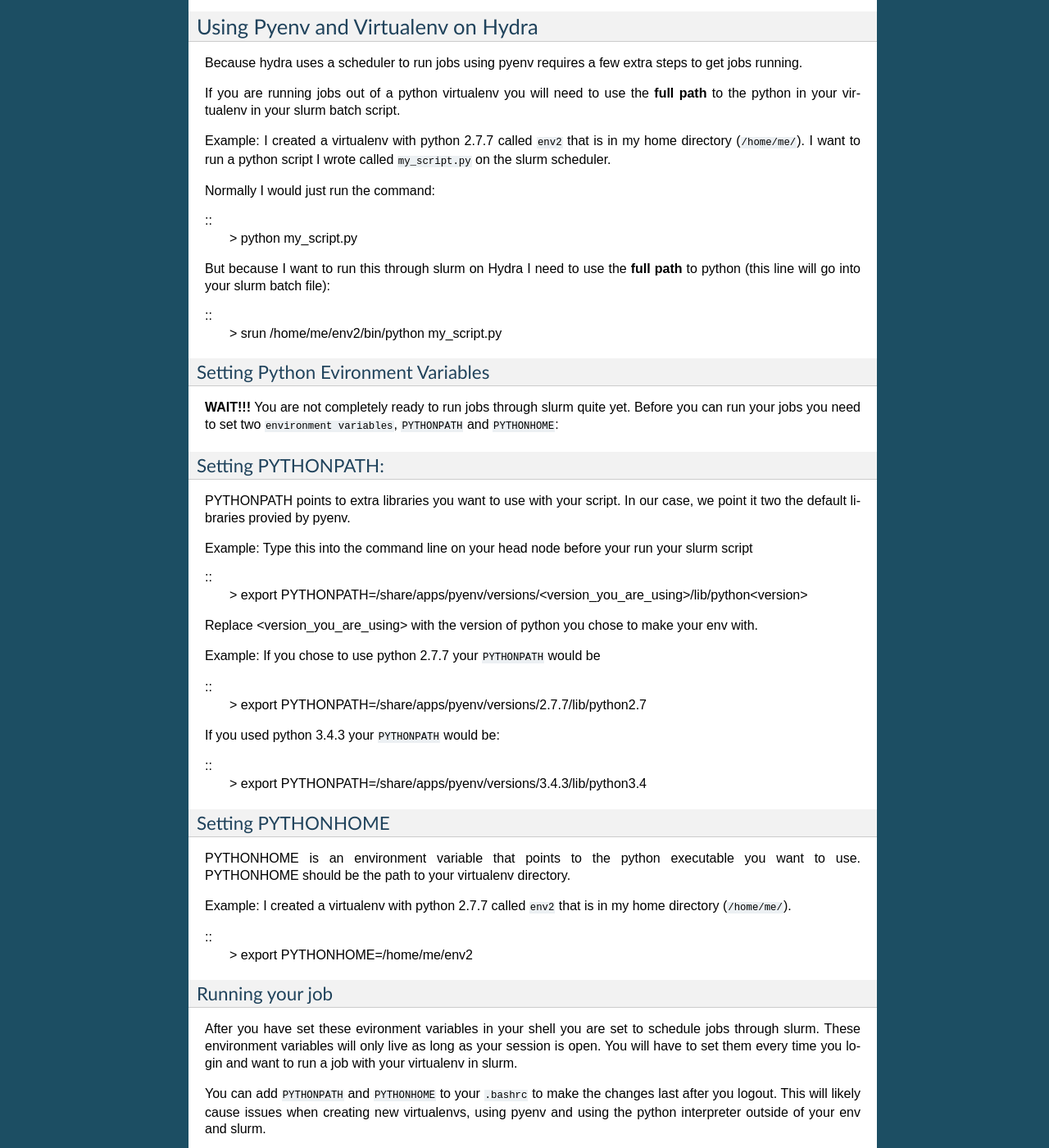
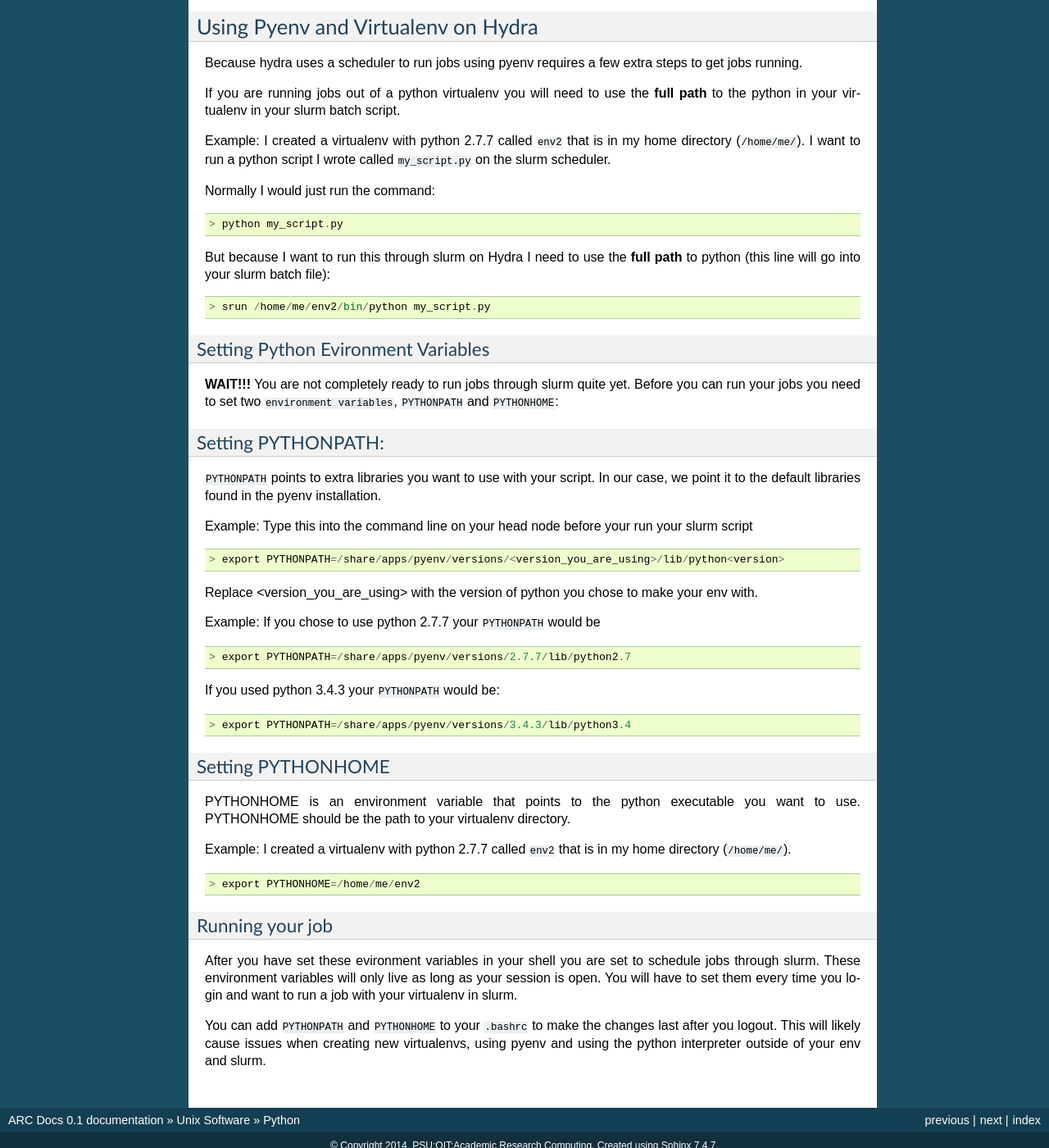
Before and after one commit to PSU-Research-Computing/psurc-docs, a Sphinx documentation site: the page built from source/unix_software/pyton.rst, in a window 1280 px wide and 1400 px high, scrolled down 1671 px. Shown: the whole window at 82% size. Built offline with Sphinx 7.4.7, drawn with Linux system fonts in a browser that asks for light colours.

Commit message:
fixed formatting issues in python.rst

```diff
--- a/source/unix_software/pyton.rst
+++ b/source/unix_software/pyton.rst
@@ -93,15 +93,13 @@
 
 Example: I created a virtualenv with python 2.7.7 called ``env2`` that is in my home directory (``/home/me/``). I want to run a python script I wrote called ``my_script.py`` on the slurm scheduler.
 
-Normally I would just run the command:
+Normally I would just run the command: ::
 
-::
-    > python my_script.py
+  > python my_script.py
 
-But because I want to run this through slurm on Hydra I need to use the **full path** to python (this line will go into your slurm batch file):
+But because I want to run this through slurm on Hydra I need to use the **full path** to python (this line will go into your slurm batch file): ::
 
-::
-    > srun /home/me/env2/bin/python my_script.py
+  > srun /home/me/env2/bin/python my_script.py
 
 Setting Python Evironment Variables
 -----------------------------------
@@ -111,24 +109,21 @@
 Setting PYTHONPATH:
 -------------------
 
-PYTHONPATH points to extra libraries you want to use with your script. In our case, we point it two the default libraries provied by pyenv.
+``PYTHONPATH`` points to extra libraries you want to use with your script. In our case, we point it to the default libraries found in the pyenv installation.
 
-Example: Type this into the command line on your head node before your run your slurm script
+Example: Type this into the command line on your head node before your run your slurm script ::
 
-::
-    > export PYTHONPATH=/share/apps/pyenv/versions/<version_you_are_using>/lib/python<version>
+  > export PYTHONPATH=/share/apps/pyenv/versions/<version_you_are_using>/lib/python<version>
 
 Replace <version_you_are_using> with the version of python you chose to make your env with.
 
-Example: If you chose to use python 2.7.7 your ``PYTHONPATH`` would be
+Example: If you chose to use python 2.7.7 your ``PYTHONPATH`` would be ::
 
-::
-    > export PYTHONPATH=/share/apps/pyenv/versions/2.7.7/lib/python2.7
+  > export PYTHONPATH=/share/apps/pyenv/versions/2.7.7/lib/python2.7
 
-If you used python 3.4.3 your ``PYTHONPATH`` would be:
+If you used python 3.4.3 your ``PYTHONPATH`` would be: ::
 
-::
-    > export PYTHONPATH=/share/apps/pyenv/versions/3.4.3/lib/python3.4
+  > export PYTHONPATH=/share/apps/pyenv/versions/3.4.3/lib/python3.4
 
 
 Setting PYTHONHOME
@@ -136,10 +131,9 @@
 
 PYTHONHOME is an environment variable that points to the python executable you want to use. PYTHONHOME should be the path to your virtualenv directory.
 
-Example: I created a virtualenv with python 2.7.7 called ``env2`` that is in my home directory (``/home/me/``).
+Example: I created a virtualenv with python 2.7.7 called ``env2`` that is in my home directory (``/home/me/``). ::
 
-::
-    > export PYTHONHOME=/home/me/env2
+  > export PYTHONHOME=/home/me/env2
 
 Running your job
 ----------------
```
